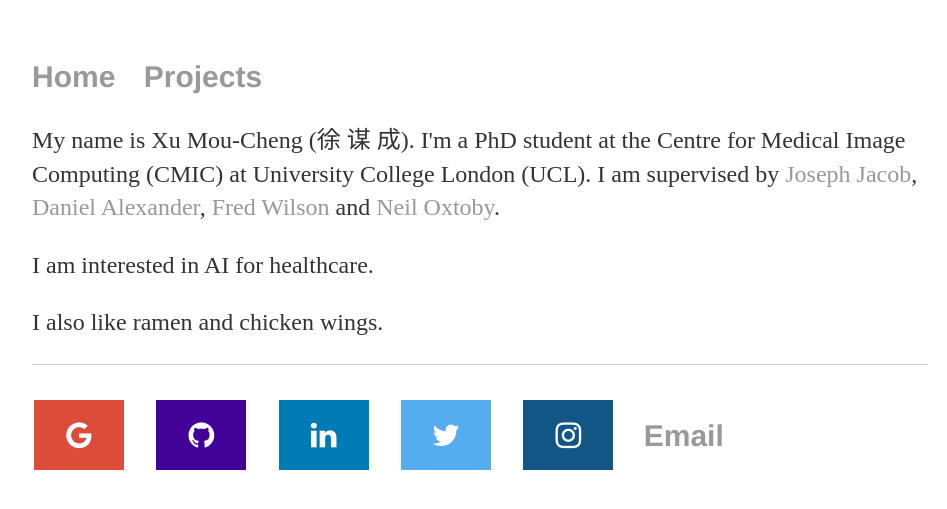
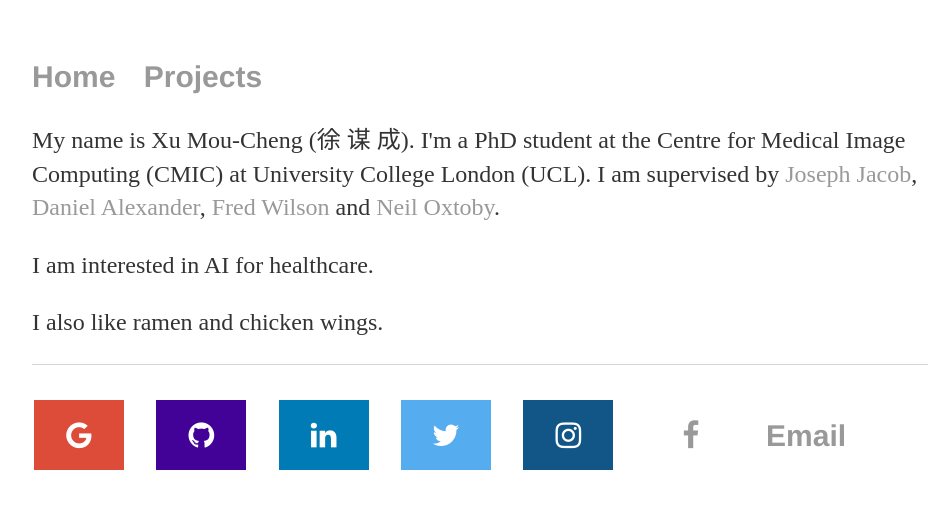
Before and after one commit to moucheng2017/mouchengxu.github.io, a Jekyll site: the page built from index.html, in a window 1280 px wide. Shown: the top 509 px of the page, without its empty margins (160-1107 px from the left). Built offline with Jekyll 4.4.1, drawn with Linux system fonts in a browser that asks for light colours.

Commit message:
Update default.html

```diff
--- a/_layouts/default.html
+++ b/_layouts/default.html
@@ -25,6 +25,7 @@
 				<li><a href="https://www.linkedin.com/in/moucheng-xu/" class="fa fa-linkedin"></a></li>
 				<li><a href="https://twitter.com/YaoXuexiu" class="fa fa-twitter"></a></li>
 				<li><a href="https://www.instagram.com/xmc_1128_/?hl=en" class="fa fa-instagram"></a></li>
+				<li><a href="https://www.facebook.com/moucheng.xu.1" class="fa fa-facebook"></a></li>
 				<li><a href="moucheng.xu.18@ucl.ac.uk"> Email </a></li>
 				</ul>
 			</footer>
```
